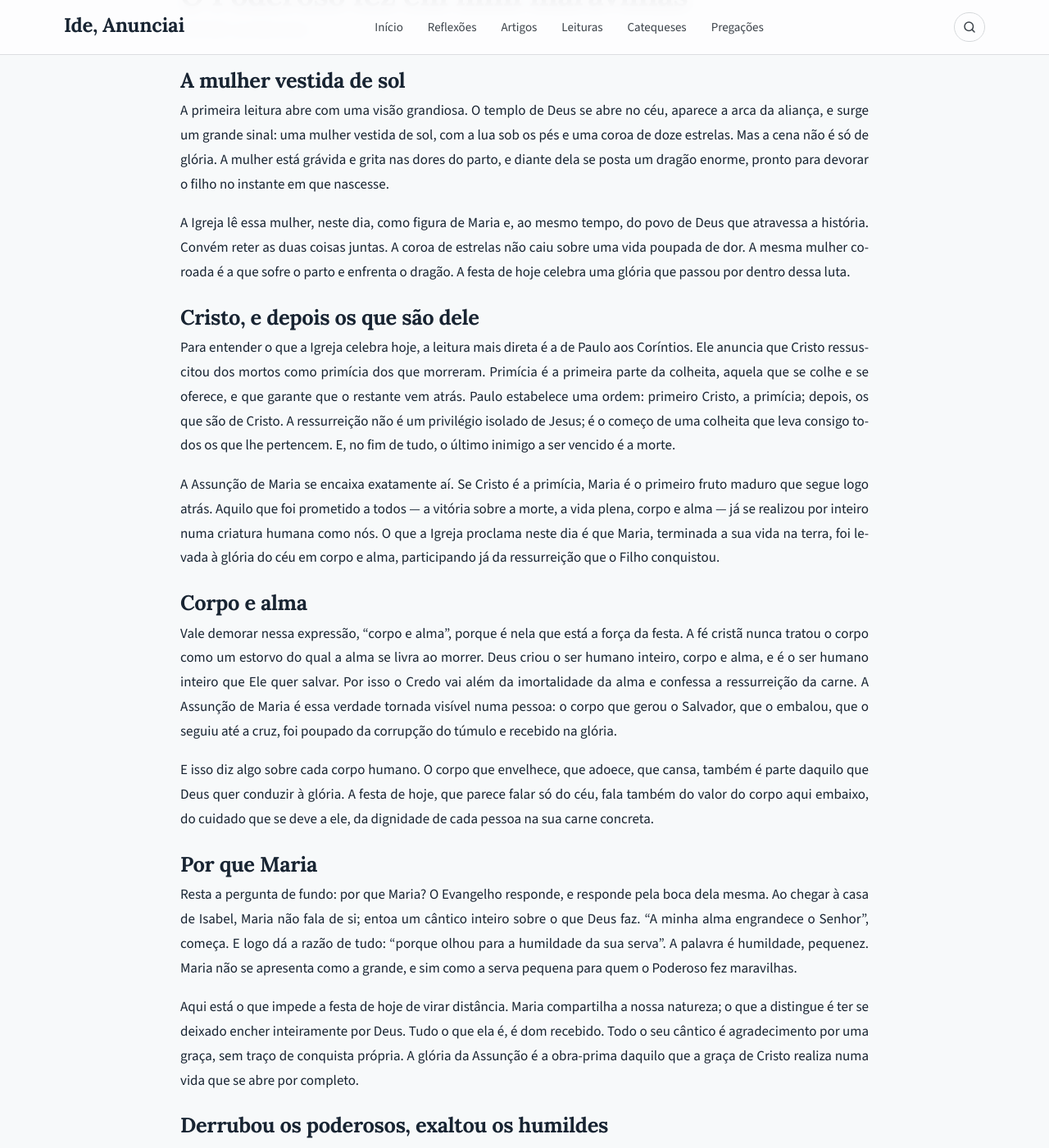
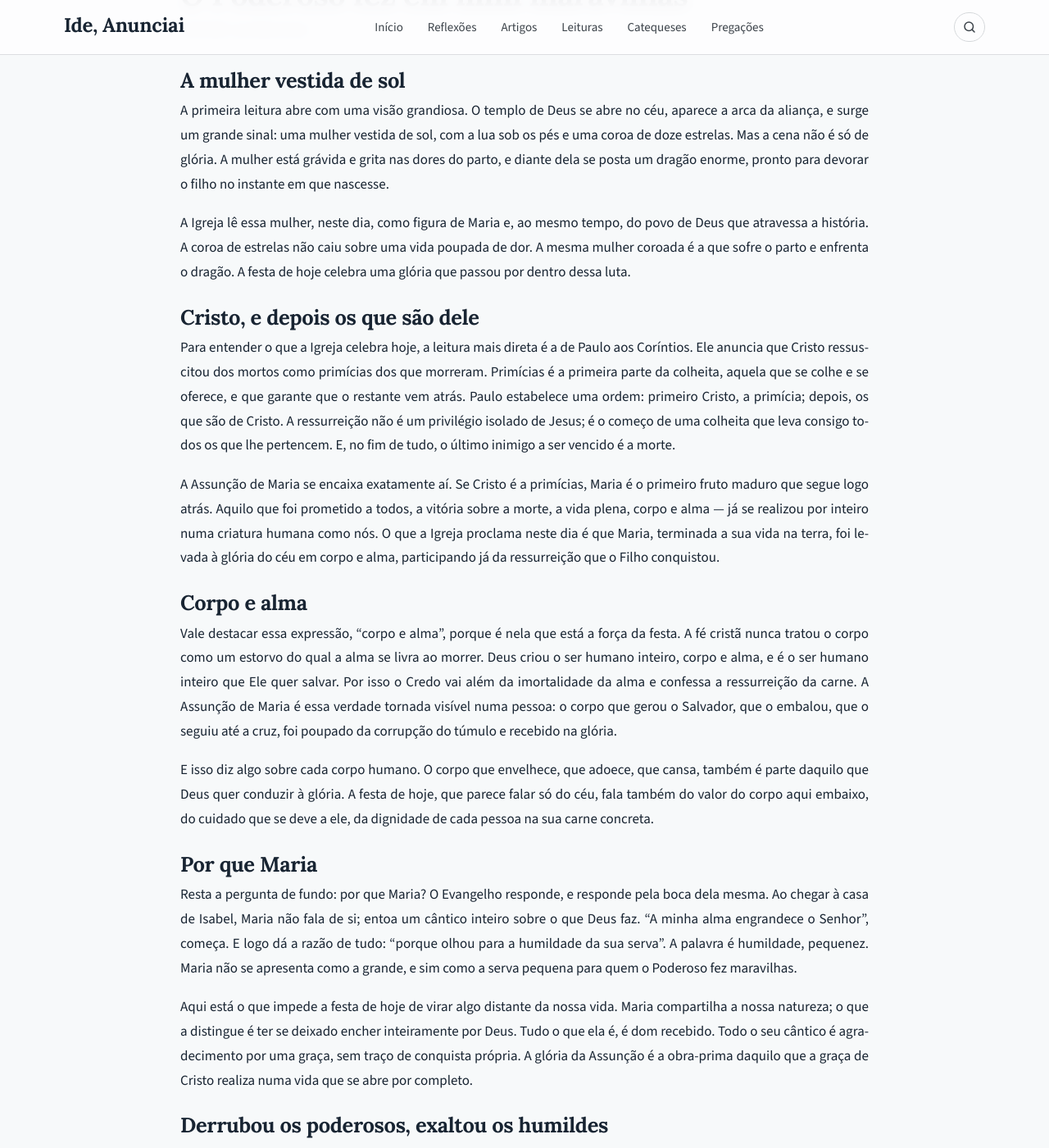
Before and after one commit to admariam/liturgiadiaria, a Jekyll site: the page built from _posts/2026-08-15-o-poderoso-fez-em-mim-maravilhas.md, in a window 1280 px wide and 1400 px high, scrolled down 540 px. Shown: the whole window at 82% size. Built offline with Jekyll 4.4.1, drawn with Linux system fonts in a browser that asks for light colours; some of the changed text lies outside the part shown.

Commit message:
Update Reflexão “2026-08-15-o-poderoso-fez-em-mim-maravilhas”

```diff
--- a/_posts/2026-08-15-o-poderoso-fez-em-mim-maravilhas.md
+++ b/_posts/2026-08-15-o-poderoso-fez-em-mim-maravilhas.md
@@ -1,29 +1,29 @@
 ---
-title: "O Poderoso fez em mim maravilhas"
+title: O Poderoso fez em mim maravilhas
 date: 2026-08-15
-celebracao: "Assunção da Bem-aventurada Virgem Maria · Solenidade"
-evangelho: "Lc 1,39-56"
-leituras: "Ap 11,19a;12,1-6a.10ab · Sl 44(45) · 1Cor 15,20-27a · Lc 1,39-56"
-citacao: "O Poderoso fez em mim maravilhas. Santo é o seu nome!"
+celebracao: Assunção da Bem-aventurada Virgem Maria · Solenidade
+evangelho: Lc 1,39-56
+leituras: Ap 11,19a;12,1-6a.10ab · Sl 44(45) · 1Cor 15,20-27a · Lc 1,39-56
+citacao: O Poderoso fez em mim maravilhas. Santo é o seu nome!
 imagem: /assets/img/2026-08-15.jpg
-resumo: "Na solenidade da Assunção, a liturgia nos faz ouvir o Magnificat — o canto de uma mulher que vê o mundo de baixo e enxerga o que ninguém mais vê: Deus já dispersou os soberbos, já derrubou os poderosos, já encheu de bens os famintos."
+resumo: 'Na solenidade da Assunção, a liturgia nos faz ouvir o Magnificat — o canto de uma mulher que enxerga o que ninguém mais vê: Deus já dispersou os soberbos, já derrubou os poderosos, já encheu de bens os famintos.'
 ---
 
 ## A mulher vestida de sol
 
 A primeira leitura abre com uma visão grandiosa. O templo de Deus se abre no céu, aparece a arca da aliança, e surge um grande sinal: uma mulher vestida de sol, com a lua sob os pés e uma coroa de doze estrelas. Mas a cena não é só de glória. A mulher está grávida e grita nas dores do parto, e diante dela se posta um dragão enorme, pronto para devorar o filho no instante em que nascesse.
 
-A Igreja lê essa mulher, neste dia, como figura de Maria e, ao mesmo tempo, do povo de Deus que atravessa a história. Convém reter as duas coisas juntas. A coroa de estrelas não caiu sobre uma vida poupada de dor. A mesma mulher coroada é a que sofre o parto e enfrenta o dragão. A festa de hoje celebra uma glória que passou por dentro dessa luta.
+A Igreja lê essa mulher, neste dia, como figura de Maria e, ao mesmo tempo, do povo de Deus que atravessa a história. A coroa de estrelas não caiu sobre uma vida poupada de dor. A mesma mulher coroada é a que sofre o parto e enfrenta o dragão. A festa de hoje celebra uma glória que passou por dentro dessa luta.
 
 ## Cristo, e depois os que são dele
 
-Para entender o que a Igreja celebra hoje, a leitura mais direta é a de Paulo aos Coríntios. Ele anuncia que Cristo ressuscitou dos mortos como primícia dos que morreram. Primícia é a primeira parte da colheita, aquela que se colhe e se oferece, e que garante que o restante vem atrás. Paulo estabelece uma ordem: primeiro Cristo, a primícia; depois, os que são de Cristo. A ressurreição não é um privilégio isolado de Jesus; é o começo de uma colheita que leva consigo todos os que lhe pertencem. E, no fim de tudo, o último inimigo a ser vencido é a morte.
+Para entender o que a Igreja celebra hoje, a leitura mais direta é a de Paulo aos Coríntios. Ele anuncia que Cristo ressuscitou dos mortos como primícias dos que morreram. Primícias é a primeira parte da colheita, aquela que se colhe e se oferece, e que garante que o restante vem atrás. Paulo estabelece uma ordem: primeiro Cristo, a primícia; depois, os que são de Cristo. A ressurreição não é um privilégio isolado de Jesus; é o começo de uma colheita que leva consigo todos os que lhe pertencem. E, no fim de tudo, o último inimigo a ser vencido é a morte.
 
-A Assunção de Maria se encaixa exatamente aí. Se Cristo é a primícia, Maria é o primeiro fruto maduro que segue logo atrás. Aquilo que foi prometido a todos — a vitória sobre a morte, a vida plena, corpo e alma — já se realizou por inteiro numa criatura humana como nós. O que a Igreja proclama neste dia é que Maria, terminada a sua vida na terra, foi levada à glória do céu em corpo e alma, participando já da ressurreição que o Filho conquistou.
+A Assunção de Maria se encaixa exatamente aí. Se Cristo é a primícias, Maria é o primeiro fruto maduro que segue logo atrás. Aquilo que foi prometido a todos, a vitória sobre a morte, a vida plena, corpo e alma — já se realizou por inteiro numa criatura humana como nós. O que a Igreja proclama neste dia é que Maria, terminada a sua vida na terra, foi levada à glória do céu em corpo e alma, participando já da ressurreição que o Filho conquistou.
 
 ## Corpo e alma
 
-Vale demorar nessa expressão, "corpo e alma", porque é nela que está a força da festa. A fé cristã nunca tratou o corpo como um estorvo do qual a alma se livra ao morrer. Deus criou o ser humano inteiro, corpo e alma, e é o ser humano inteiro que Ele quer salvar. Por isso o Credo vai além da imortalidade da alma e confessa a ressurreição da carne. A Assunção de Maria é essa verdade tornada visível numa pessoa: o corpo que gerou o Salvador, que o embalou, que o seguiu até a cruz, foi poupado da corrupção do túmulo e recebido na glória.
+Vale destacar essa expressão, "corpo e alma", porque é nela que está a força da festa. A fé cristã nunca tratou o corpo como um estorvo do qual a alma se livra ao morrer. Deus criou o ser humano inteiro, corpo e alma, e é o ser humano inteiro que Ele quer salvar. Por isso o Credo vai além da imortalidade da alma e confessa a ressurreição da carne. A Assunção de Maria é essa verdade tornada visível numa pessoa: o corpo que gerou o Salvador, que o embalou, que o seguiu até a cruz, foi poupado da corrupção do túmulo e recebido na glória.
 
 E isso diz algo sobre cada corpo humano. O corpo que envelhece, que adoece, que cansa, também é parte daquilo que Deus quer conduzir à glória. A festa de hoje, que parece falar só do céu, fala também do valor do corpo aqui embaixo, do cuidado que se deve a ele, da dignidade de cada pessoa na sua carne concreta.
 
@@ -31,7 +31,7 @@
 
 Resta a pergunta de fundo: por que Maria? O Evangelho responde, e responde pela boca dela mesma. Ao chegar à casa de Isabel, Maria não fala de si; entoa um cântico inteiro sobre o que Deus faz. "A minha alma engrandece o Senhor", começa. E logo dá a razão de tudo: "porque olhou para a humildade da sua serva". A palavra é humildade, pequenez. Maria não se apresenta como a grande, e sim como a serva pequena para quem o Poderoso fez maravilhas.
 
-Aqui está o que impede a festa de hoje de virar distância. Maria compartilha a nossa natureza; o que a distingue é ter se deixado encher inteiramente por Deus. Tudo o que ela é, é dom recebido. Todo o seu cântico é agradecimento por uma graça, sem traço de conquista própria. A glória da Assunção é a obra-prima daquilo que a graça de Cristo realiza numa vida que se abre por completo.
+Aqui está o que impede a festa de hoje de virar algo distante da nossa vida. Maria compartilha a nossa natureza; o que a distingue é ter se deixado encher inteiramente por Deus. Tudo o que ela é, é dom recebido. Todo o seu cântico é agradecimento por uma graça, sem traço de conquista própria. A glória da Assunção é a obra-prima daquilo que a graça de Cristo realiza numa vida que se abre por completo.
 
 ## Derrubou os poderosos, exaltou os humildes
 
```
Also changed, not shown: other parts of _posts/2026-08-15-o-poderoso-fez-em-mim-maravilhas.md (+3 -3 lines).
